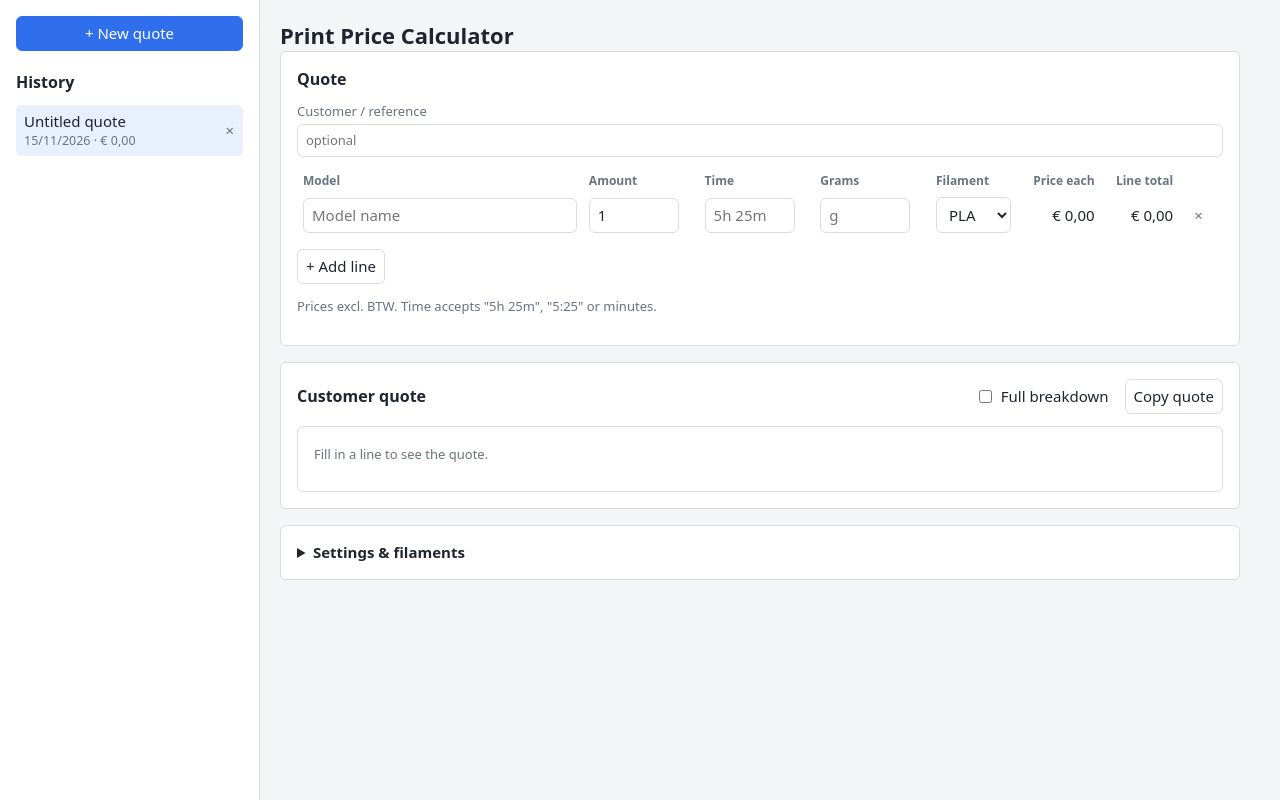
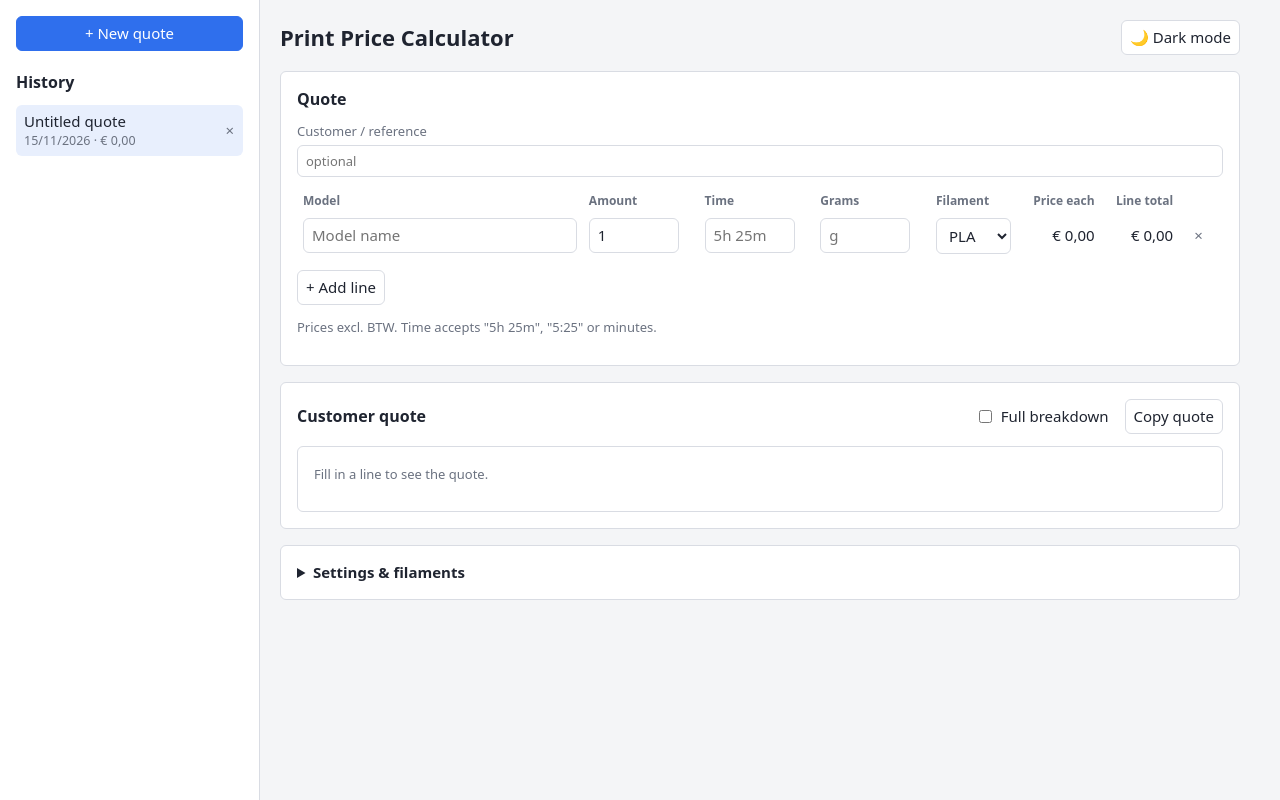
Before and after one commit to RedPandaIT/PrintCostCalc, a plain HTML site: page index.html in a window 1280 px wide. Drawn offline with Linux system fonts and the light colour scheme.

Commit message:
Add theme toggle button to the page
Co-Authored-By: Claude Sonnet 5.5 <noreply@anthropic.com>

```diff
--- a/index.html
+++ b/index.html
@@ -5,6 +5,8 @@
     <meta name="viewport" content="width=device-width, initial-scale=1">
     <title>Print Price Calculator</title>
     <link rel="stylesheet" href="css/style.css">
+    <!-- In the head so the theme is applied before the page paints (no flash). -->
+    <script src="js/theme.js"></script>
   </head>
   <body>
     <div class="layout">
@@ -15,7 +17,10 @@
       </aside>
 
       <main class="main">
-        <h1>Print Price Calculator</h1>
+        <div class="top">
+          <h1>Print Price Calculator</h1>
+          <button id="theme-toggle"></button>
+        </div>
 
         <section class="panel">
           <h2>Quote</h2>
--- a/js/app.js
+++ b/js/app.js
@@ -13,6 +13,7 @@ PPC.app = {
     PPC.editor.init();
     PPC.output.init();
     PPC.settings.init();
+    PPC.theme.initToggle();
 
     document.getElementById('new-quote').addEventListener('click', () => this.newQuote());
 
```
Also changed, not shown: 1 other file.
